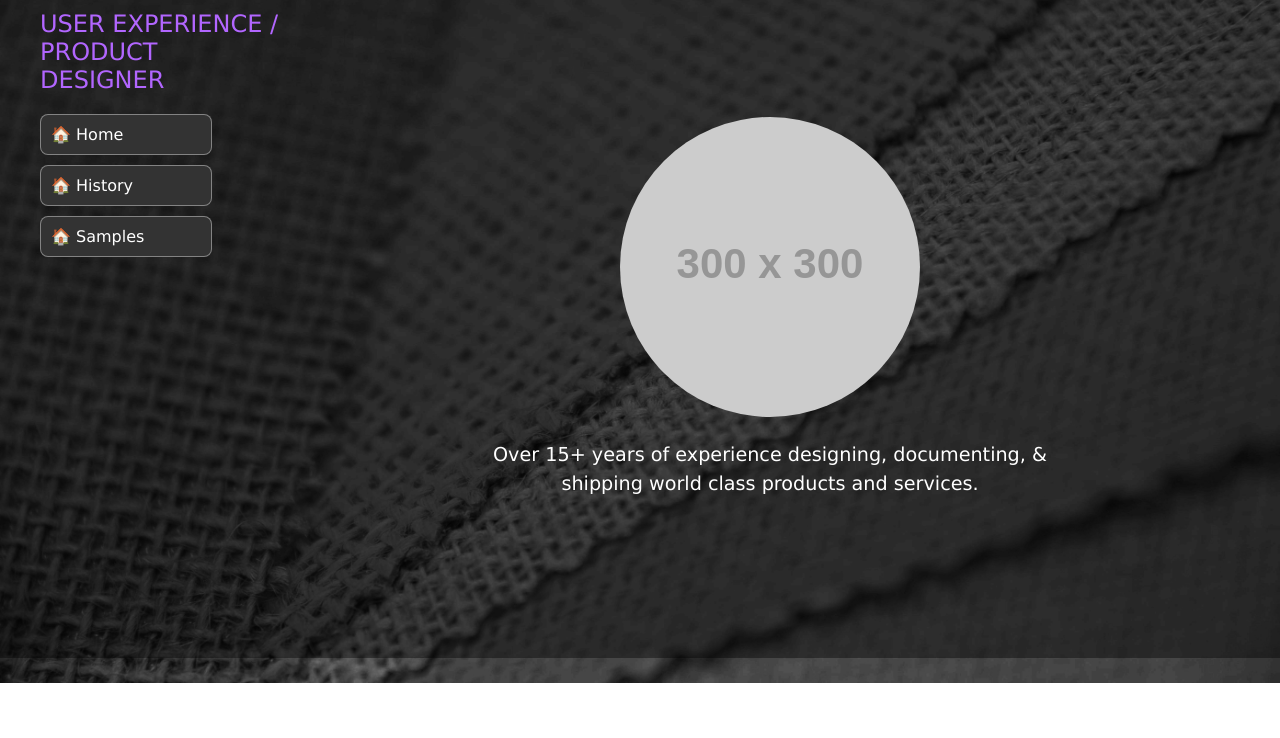
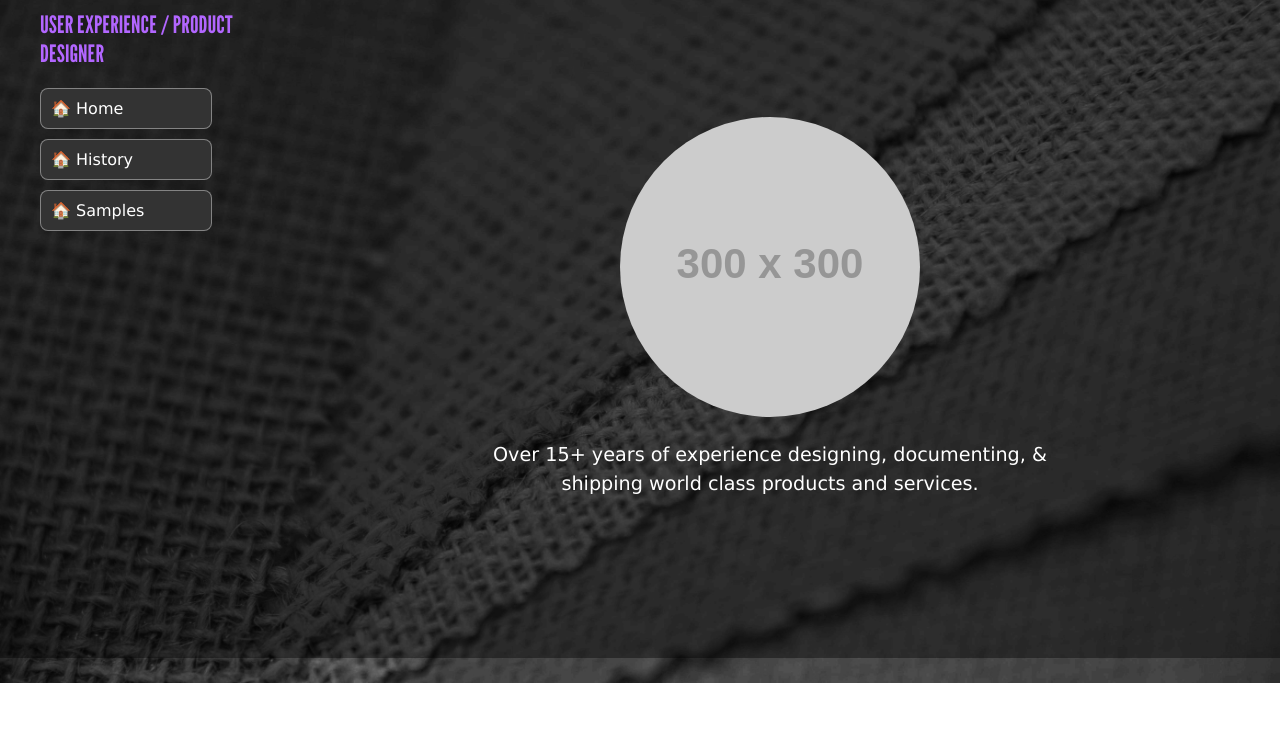
Before and after one commit to Sp3cialSauc3/dsauce, a plain HTML site: page index.html in a window 1280 px wide. Shown: the part 142-880 px from the top of the page. Drawn offline with nearby package versions, Linux system fonts and the light colour scheme; placeholder pictures from the web are drawn by us.

Commit message:
Update index.html

```diff
--- a/index.html
+++ b/index.html
@@ -14,7 +14,7 @@
         <div class="left-sidebar">
             <div class="name-title">
                 <h1>Duane Sauerman</h1>
-                <p class="title">USER EXPERIENCE / PRODUCT DESIGNER</p>
+                <h2 class="title">USER EXPERIENCE / PRODUCT DESIGNER</h2>
             </div>
             <nav class="nav-menu">
                 <a href="#home" class="nav-button">Home</a>
```
